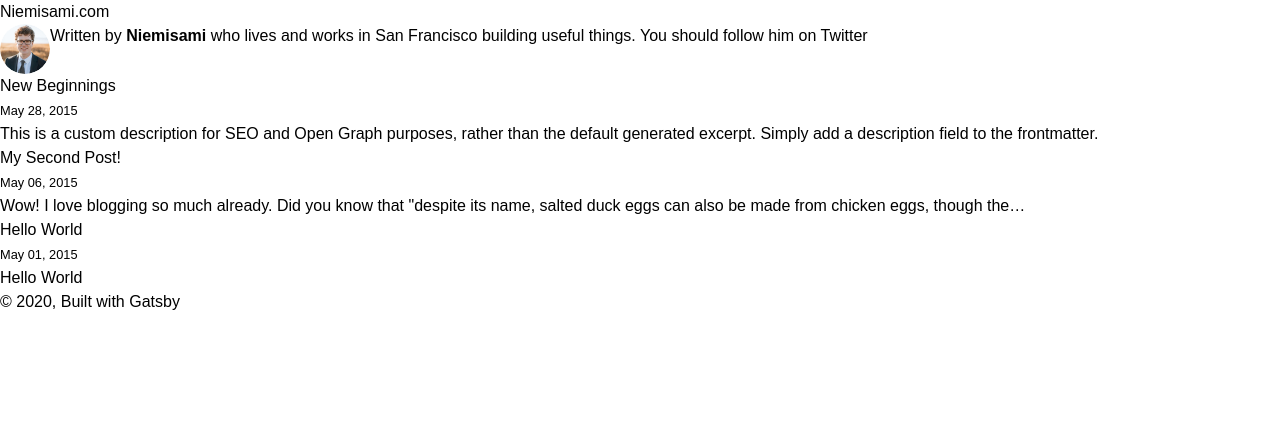
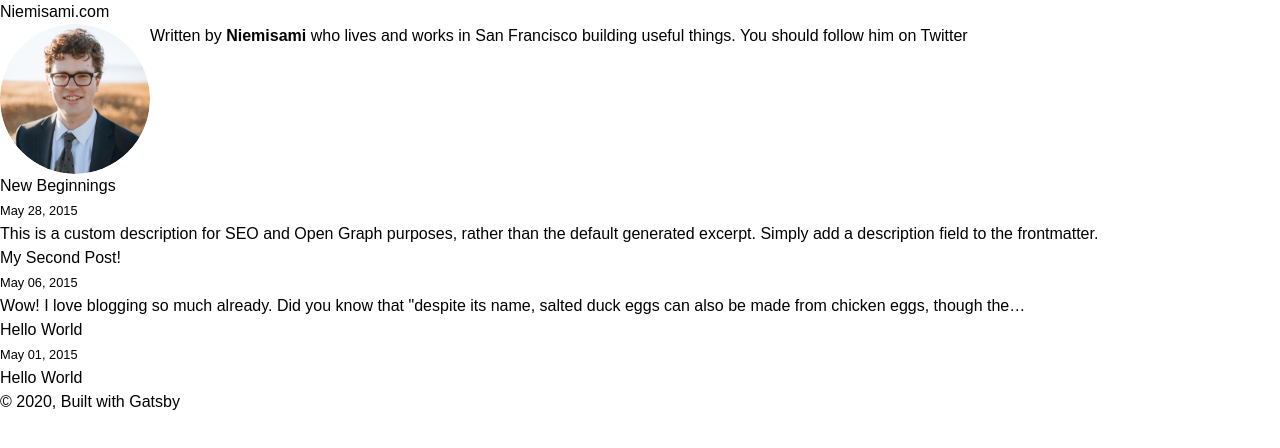
Before and after one commit to niemisami/portfolio, a Gatsby site: page / in a window 1280 px wide. Built offline with nearby package versions, Linux system fonts and the light colour scheme; Gatsby itself is replaced by a stand-in of ours.

Commit message:
Update latest helmet plugins

```diff
--- a/package.json
+++ b/package.json
@@ -14,7 +14,7 @@
     "gatsby-plugin-google-analytics": "^2.1.29",
     "gatsby-plugin-manifest": "^2.2.31",
     "gatsby-plugin-offline": "^3.0.27",
-    "gatsby-plugin-react-helmet": "^3.1.16",
+    "gatsby-plugin-react-helmet": "^3.1.21",
     "gatsby-plugin-sass": "^2.1.27",
     "gatsby-plugin-sharp": "^2.3.5",
     "gatsby-remark-copy-linked-files": "^2.1.31",
--- a/src/components/bio.js
+++ b/src/components/bio.js
@@ -15,7 +15,7 @@ const Bio = () => {
     query BioQuery {
       avatar: file(absolutePath: { regex: "/profile-pic.jpg/" }) {
         childImageSharp {
-          fixed(width: 50, height: 50) {
+          fixed(width: 150, height: 150) {
             ...GatsbyImageSharpFixed
           }
         }
--- a/src/components/seo.js
+++ b/src/components/seo.js
@@ -7,7 +7,7 @@
 
 import React from 'react'
 import PropTypes from 'prop-types'
-import Helmet from 'react-helmet'
+import { Helmet } from 'react-helmet'
 import { graphql, useStaticQuery } from 'gatsby'
 
 function SEO({
```
Also changed, not shown: 1 other file.
